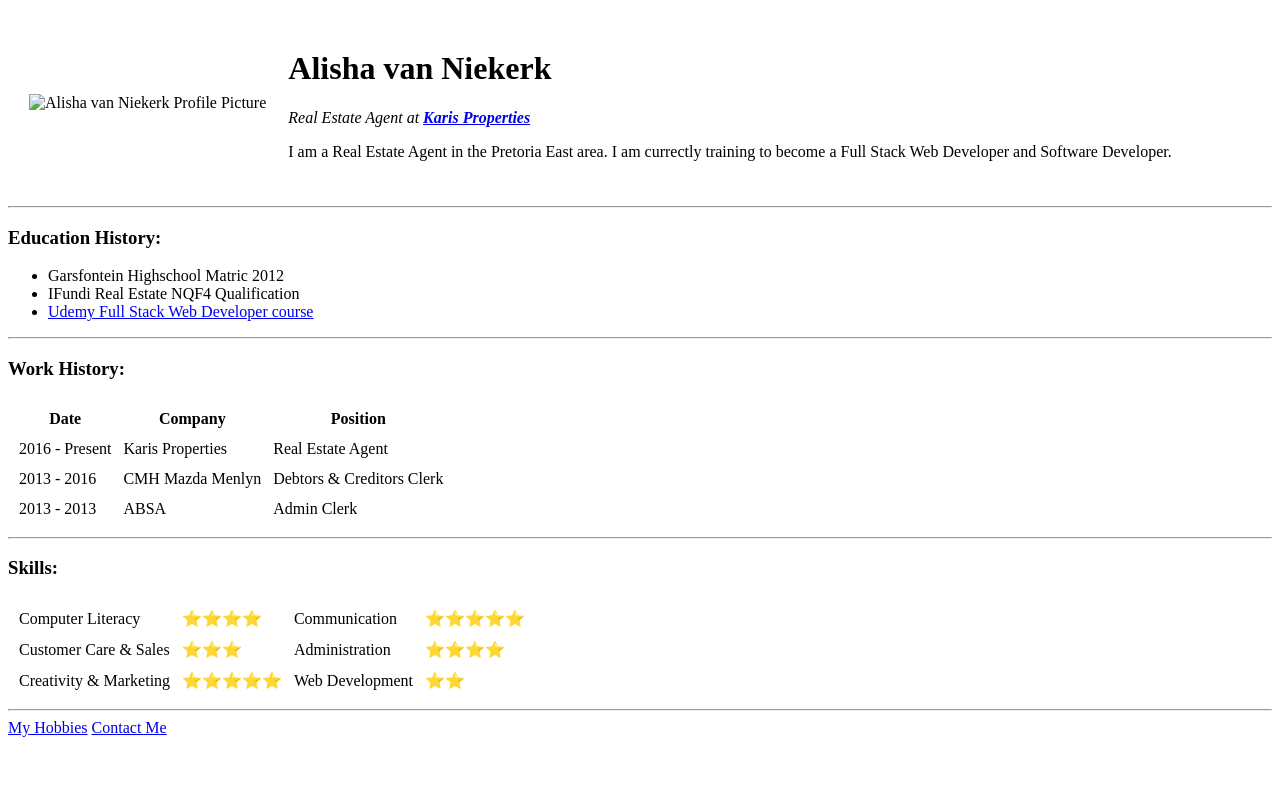
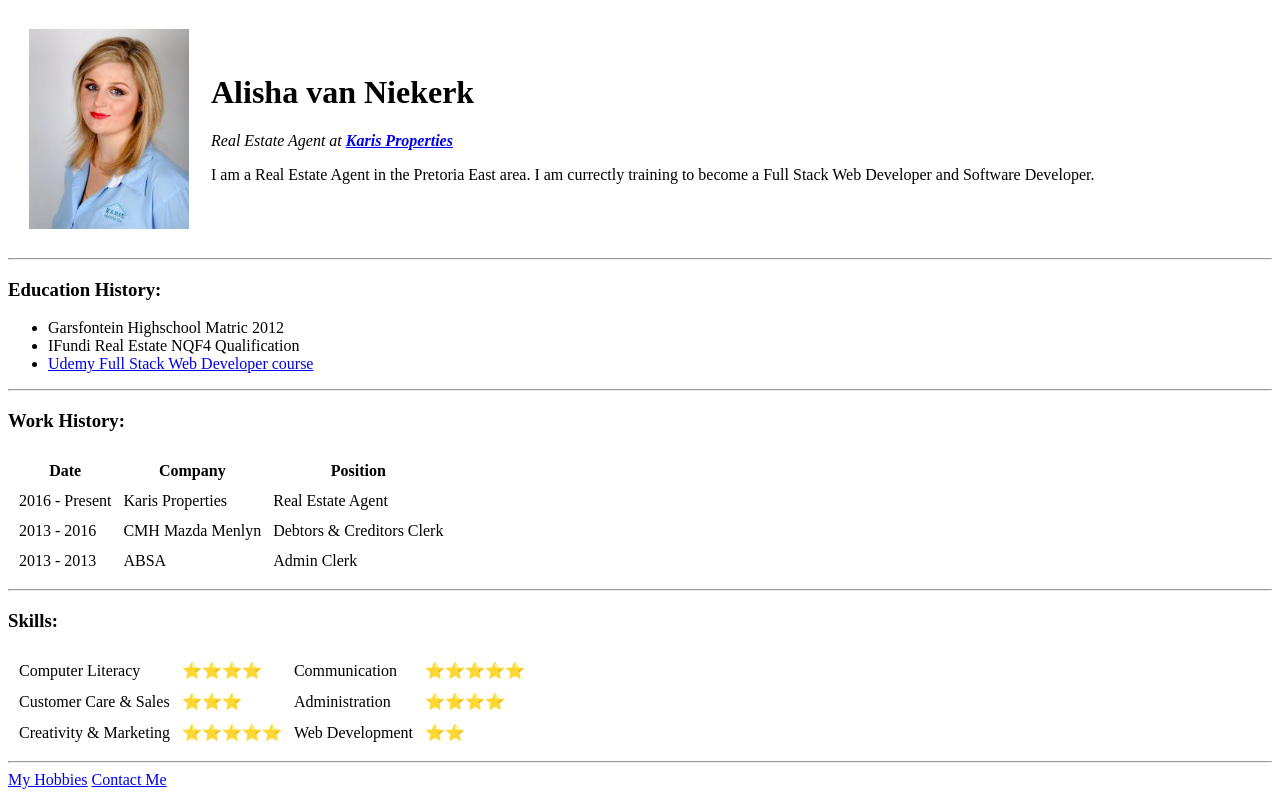
Before and after one commit to Alisharvn/CV, a plain HTML site: page index.html in a window 1280 px wide. Drawn offline with Linux system fonts and the light colour scheme.

Commit message:
Edit the image source

```diff
--- a/index.html
+++ b/index.html
@@ -1,4 +1,4 @@
-<!DOCTYPE html>
+
 <html>
   <head>
     <meta charset="UTF-8" />
@@ -10,7 +10,7 @@
       <tr>
         <td>
           <img
-            src="Images/Alisha Pic.jpg"
+            src="Alisha Pic.jpg"
             alt=" Alisha van Niekerk Profile Picture"
           />
         </td>
```
